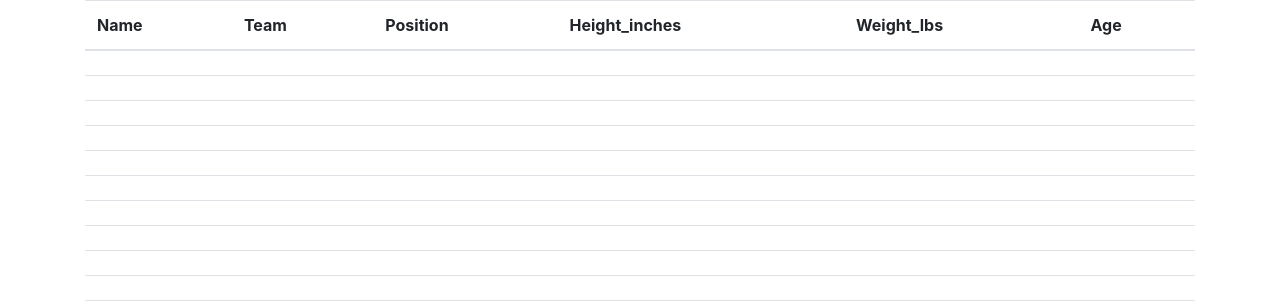
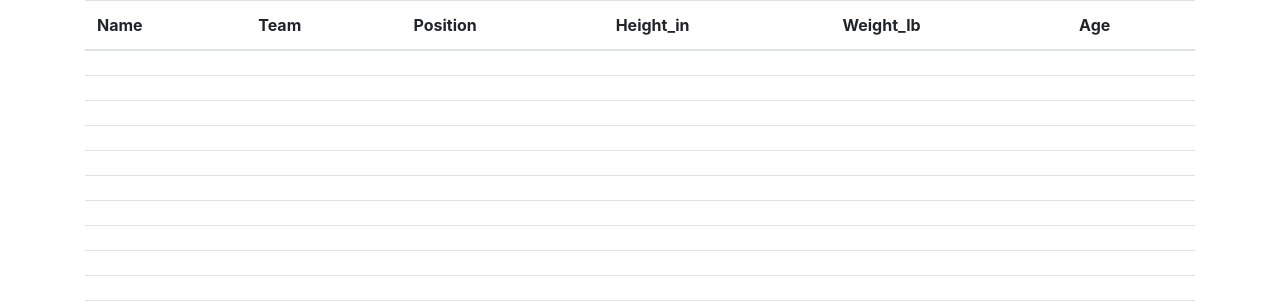
Before and after one commit to rpr325/WebAppAlpha, a Flask app: page / in a window 1280 px wide. Shown: the part 56-361 px from the top of the page. Run offline with Flask 2, Linux system fonts and the light colour scheme; data comes from the database, SQL or seed files in the repository; lists and menus that the app fills with data are empty; some libraries are stand-ins or nearby versions.

Commit message:
Feature: Modify project HTML files.

```diff
--- a/app/templates/index.html
+++ b/app/templates/index.html
@@ -6,8 +6,8 @@
         <th scope="col">Name</th>
         <th scope="col">Team</th>
         <th scope="col">Position</th>
-        <th scope="col">Height_inches</th>
-        <th scope="col">Weight_lbs</th>
+        <th scope="col">Height_in</th>
+        <th scope="col">Weight_lb</th>
         <th scope="col">Age</th>
     </tr>
     </thead>
```
